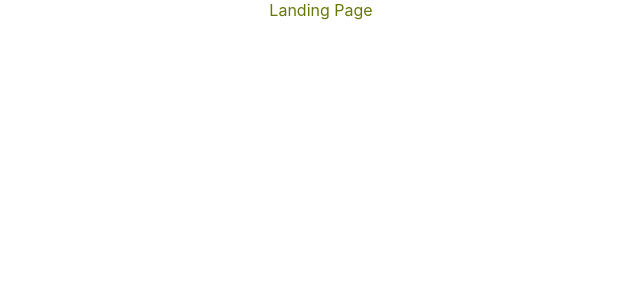
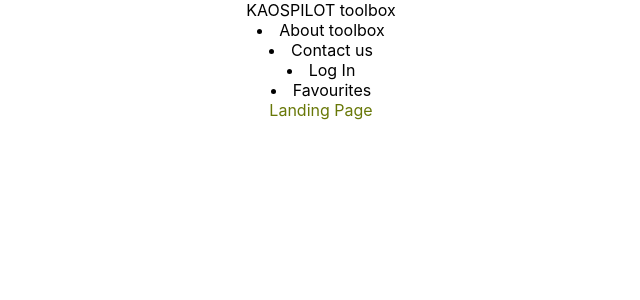
Before and after one commit to HackYourFuture-CPH/kp-toolbox-fp-class21, a React (Create React App) app in the folder packages/client/: page / in a window 1280 px wide. Shown: the top 300 px of the page, without its empty margins (319-959 px from the left). Built offline with nearby package versions, Linux system fonts and the light colour scheme.

Commit message:
FP21-23: Navbar basic foundations added

```diff
--- a/packages/client/src/App.js
+++ b/packages/client/src/App.js
@@ -3,10 +3,12 @@ import { BrowserRouter as Router, Routes, Route } from 'react-router-dom';
 import './App.css';
 import { LandingPage } from './containers/LandingPage/LandingPage.Container';
 import { PageNotFound } from './containers/PageNotFound/PageNotFound.Container';
+import { Navbar } from './components/Navigation/Navbar';
 
 function App() {
   return (
     <div className="app">
+      <Navbar />
       <Router>
         <Routes>
           <Route path="/" element={<LandingPage />} />
--- /dev/null
+++ b/packages/client/src/components/Navigation/Navbar.js
@@ -0,0 +1,20 @@
+import React from 'react';
+import './Navbar.css';
+
+export const Navbar = () => {
+  return (
+    <div className="navigation-bar">
+      <nav>
+        <div className="logo">
+          <span>KAOSPILOT toolbox</span>
+        </div>
+        <div className="navbar-links">
+          <li>About toolbox</li>
+          <li>Contact us</li>
+          <li>Log In</li>
+          <li>Favourites</li>
+        </div>
+      </nav>
+    </div>
+  );
+};
```
Also changed, not shown: packages/client/src/components/Navigation/Navbar.css (added).
